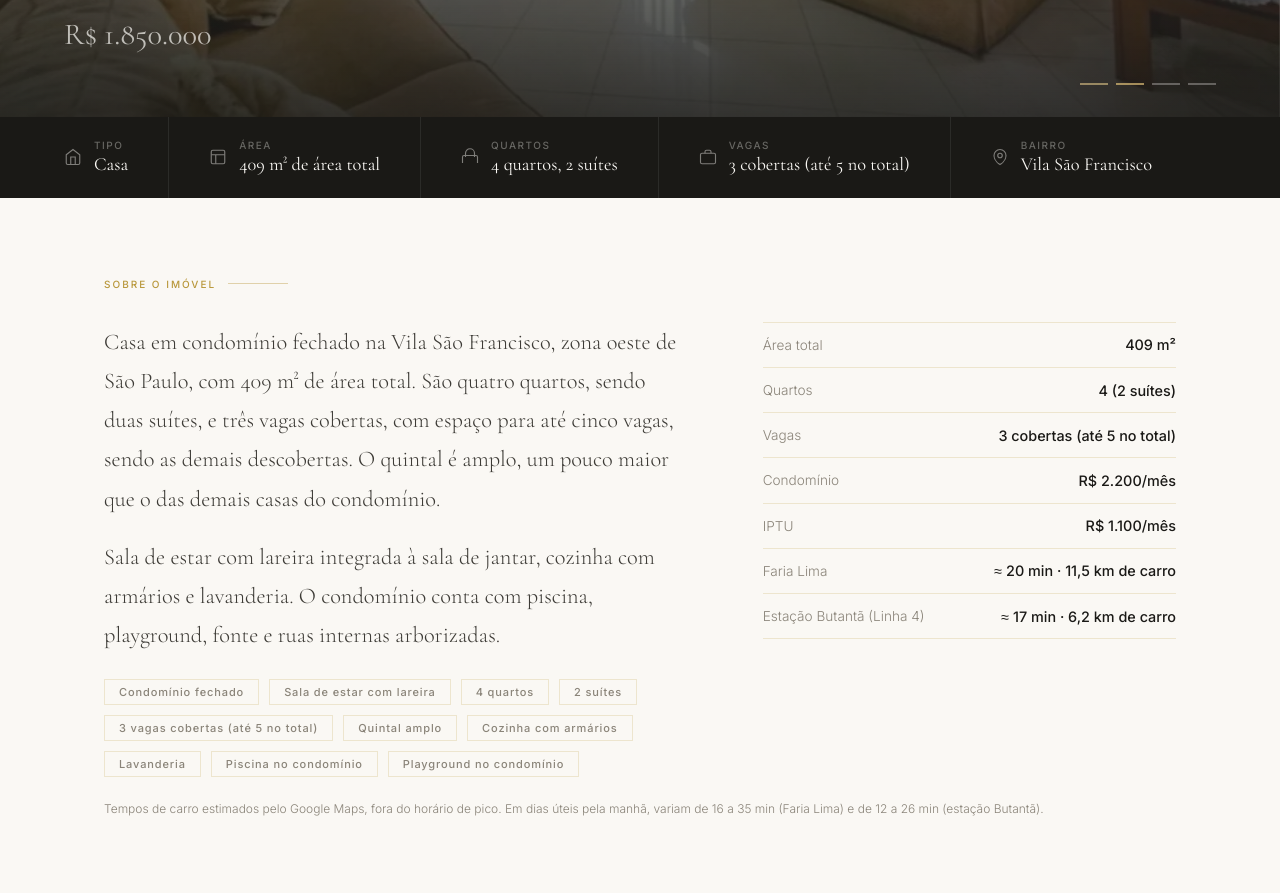
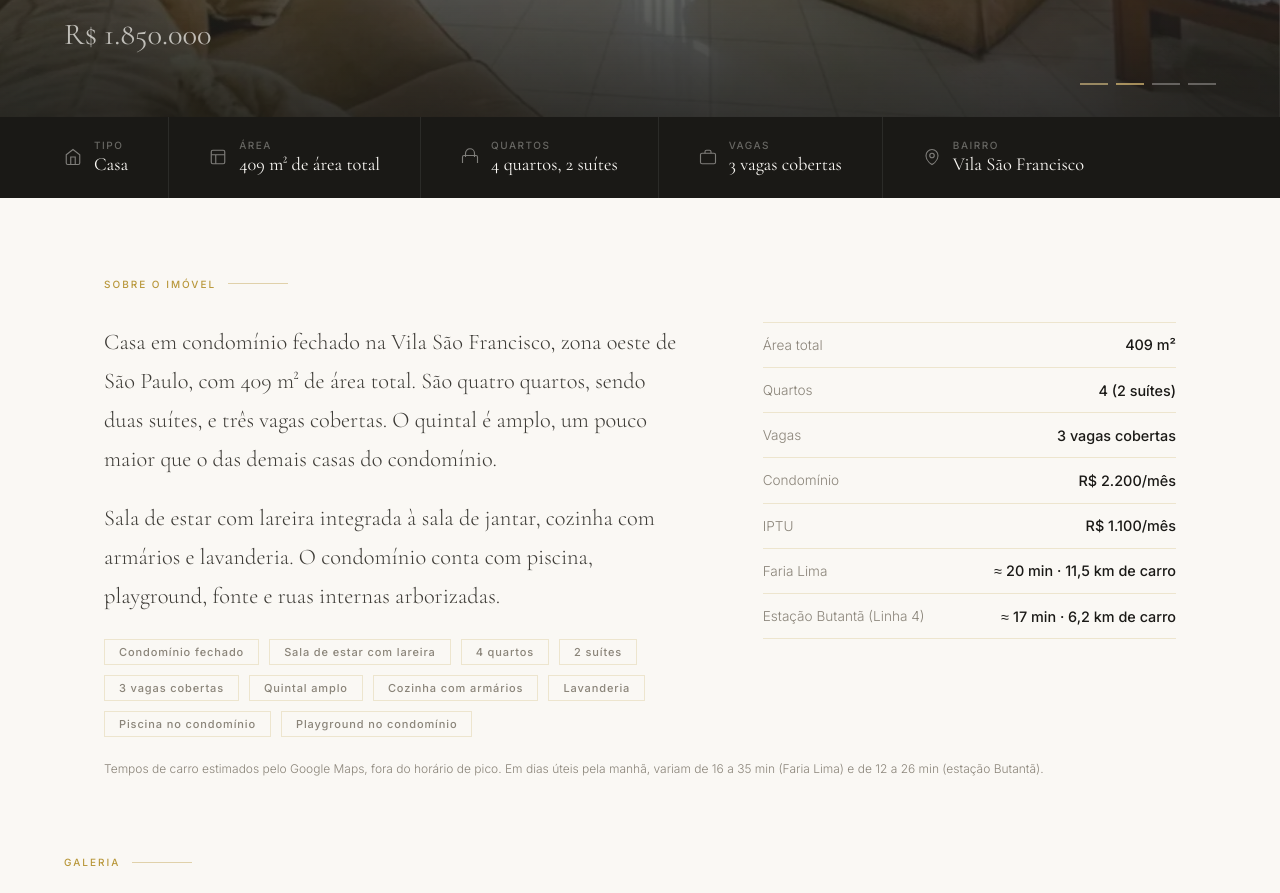
Before and after one commit to Luizedule/Imoveis, a plain HTML site: page vl0188/index.html in a window 1280 px wide. Shown: the part 683-1576 px from the top of the page. Drawn offline with nearby package versions, Linux system fonts and the light colour scheme.

Commit message:
VL0188: informa apenas as 3 vagas cobertas oficiais
Co-Authored-By: Claude Sonnet 5.5 <noreply@anthropic.com>
Claude-Session: https://claude.ai/code/session_014x2yFTjefZ44ceiH4gTod1

```diff
--- a/vl0188/index.html
+++ b/vl0188/index.html
@@ -129,7 +129,7 @@
   </div>
   <div class="spec-item">
     <svg class="spec-icon" viewBox="0 0 24 24" fill="none" stroke="#FAF8F4" stroke-width="1.5"><rect x="2" y="7" width="20" height="14" rx="2"/><path d="M16 7V5a2 2 0 00-2-2h-4a2 2 0 00-2 2v2"/></svg>
-    <div><span class="spec-label">Vagas</span><span class="spec-value">3 cobertas (até 5 no total)</span></div>
+    <div><span class="spec-label">Vagas</span><span class="spec-value">3 vagas cobertas</span></div>
   </div>
   <div class="spec-item">
     <svg class="spec-icon" viewBox="0 0 24 24" fill="none" stroke="#FAF8F4" stroke-width="1.5"><path d="M12 22s-8-4.5-8-11.8A8 8 0 0112 2a8 8 0 018 8.2c0 7.3-8 11.8-8 11.8z"/><circle cx="12" cy="10" r="3"/></svg>
@@ -141,16 +141,16 @@
   <p class="section-label">Sobre o imóvel</p>
   <div class="description-grid">
     <div>
-      <p class="description-text">Casa em condomínio fechado na Vila São Francisco, zona oeste de São Paulo, com 409 m² de área total. São quatro quartos, sendo duas suítes, e três vagas cobertas, com espaço para até cinco vagas, sendo as demais descobertas. O quintal é amplo, um pouco maior que o das demais casas do condomínio.</p>
+      <p class="description-text">Casa em condomínio fechado na Vila São Francisco, zona oeste de São Paulo, com 409 m² de área total. São quatro quartos, sendo duas suítes, e três vagas cobertas. O quintal é amplo, um pouco maior que o das demais casas do condomínio.</p>
       <p class="description-text" style="margin-top:1.2rem;">Sala de estar com lareira integrada à sala de jantar, cozinha com armários e lavanderia. O condomínio conta com piscina, playground, fonte e ruas internas arborizadas.</p>
       <div class="diferenciais">
-        <span class="tag">Condomínio fechado</span><span class="tag">Sala de estar com lareira</span><span class="tag">4 quartos</span><span class="tag">2 suítes</span><span class="tag">3 vagas cobertas (até 5 no total)</span><span class="tag">Quintal amplo</span><span class="tag">Cozinha com armários</span><span class="tag">Lavanderia</span><span class="tag">Piscina no condomínio</span><span class="tag">Playground no condomínio</span>
+        <span class="tag">Condomínio fechado</span><span class="tag">Sala de estar com lareira</span><span class="tag">4 quartos</span><span class="tag">2 suítes</span><span class="tag">3 vagas cobertas</span><span class="tag">Quintal amplo</span><span class="tag">Cozinha com armários</span><span class="tag">Lavanderia</span><span class="tag">Piscina no condomínio</span><span class="tag">Playground no condomínio</span>
       </div>
     </div>
     <ul class="features-list">
       <li><span>Área total</span><span>409 m²</span></li>
       <li><span>Quartos</span><span>4 (2 suítes)</span></li>
-      <li><span>Vagas</span><span>3 cobertas (até 5 no total)</span></li>
+      <li><span>Vagas</span><span>3 vagas cobertas</span></li>
       <li><span>Condomínio</span><span>R$ 2.200/mês</span></li>
       <li><span>IPTU</span><span>R$ 1.100/mês</span></li>
       <li><span>Faria Lima</span><span>≈ 20 min · 11,5 km de carro</span></li>
```
